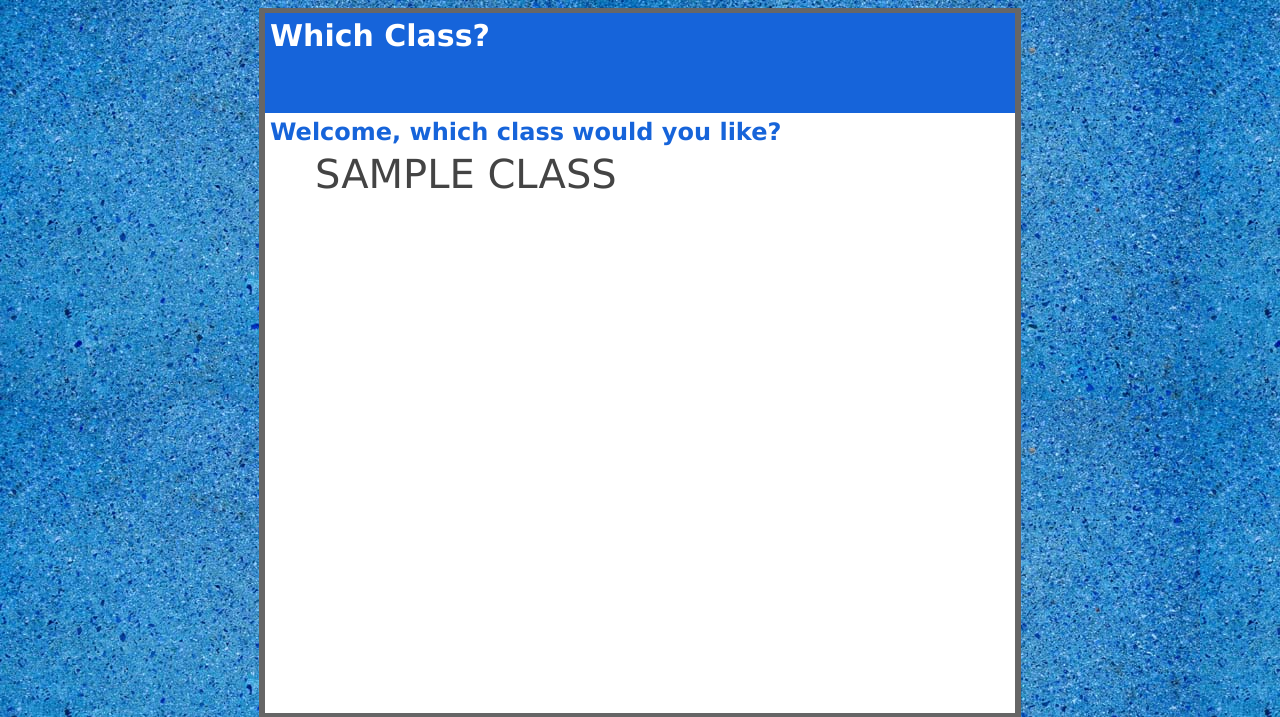
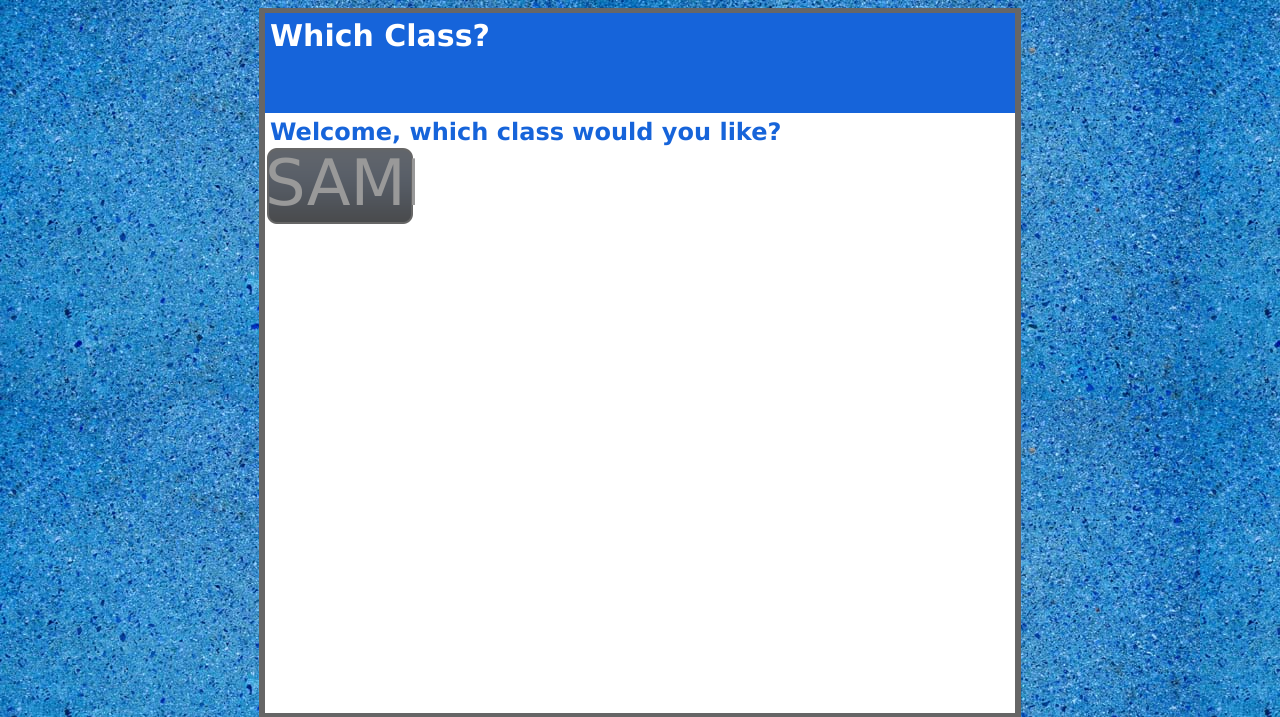
Before and after one commit to personnameds/classsite, a Django app: template templates/whichclass.html in a window 1280 px wide. Shown: the top 717 px of the page. Run offline with Django 3.2, Linux system fonts and the light colour scheme; the template is opened without the code that fills it: most values are stand-ins (such as "Sample title", 1, 10 or a date in 2020).

Commit message:
Updated buttons for whichclass

```diff
--- a/static/style.css
+++ b/static/style.css
@@ -26,6 +26,32 @@ a {
 	border-top: 5px solid #666666;
 	border-bottom: 5px solid #666666;
 	}
+
+/*which page*/
+#link{
+	display: inline-block;
+}
+
+#back{
+	background: url(buttons.png) repeat scroll 0 0 transparent;
+	width: 150px;
+	height: 80px;
+	cursor: pointer;
+	margin-bottom: 10px;
+	overflow: hidden;
+	text-align: center;
+}
+
+#back:hover{
+	background: url(buttons.png) repeat scroll -150px 0 transparent;
+}
+
+#text{
+	line-height: 75px;
+	font-size: 4em;
+	color: #999999;
+	text-align: center;
+}
 
 /*banner */
 #title_banner1 {
--- a/templates/whichclass.html
+++ b/templates/whichclass.html
@@ -24,12 +24,11 @@
                 <div class="main_h1">Welcome, which class would you like?</div>
                 <div class="clearer"></div>
                 {% for class in classes_list %}
-                    {% if forloop.first %}
-                        <a href="/{{class}}"><div class="classheading">{{class|upper}}</div></a>
-                    {% else %}
-                        <div class="classheading">or</div>
-                        <a href="/{{class}}"><div class="classheading">{{class|upper}}</div></a>
-                    {% endif %}
+				    {% if forloop.first %}
+					    <div id="link"><a id="a" href="/{{class}}"><div id="back"><span id="text">{{class|upper}}</span></div></a></div>
+				    {% else %}
+					    <div id="link"><a id="a" href="/{{class}}"><div id="back"><span id="text">{{class|upper}}</span></div></a></div>
+				    {% endif %}
                 {% endfor %}
         </div><!-- columns end -->
 
```
Also changed, not shown: static/buttons.png (added).
